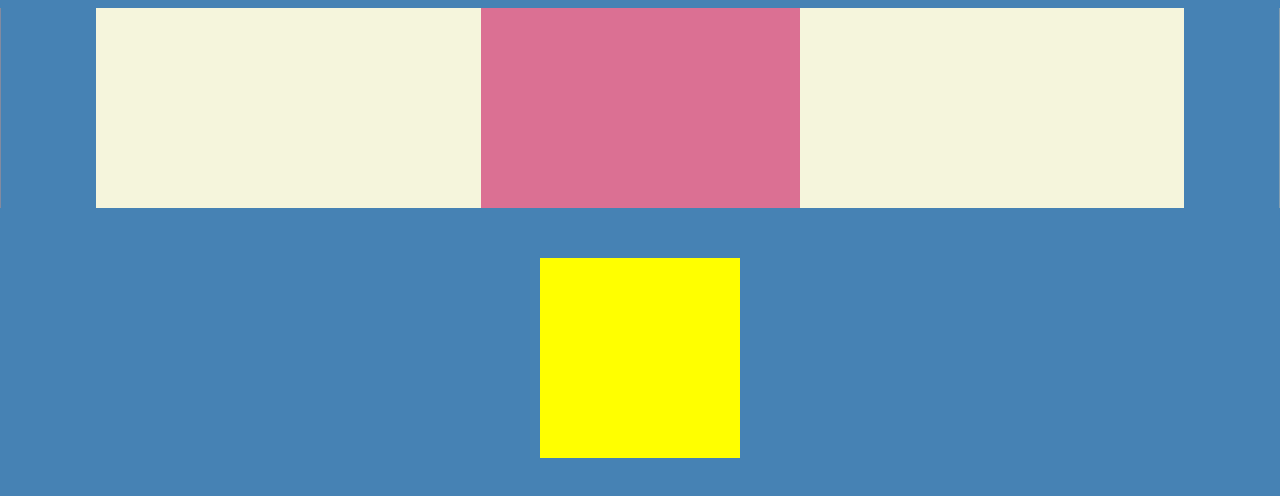
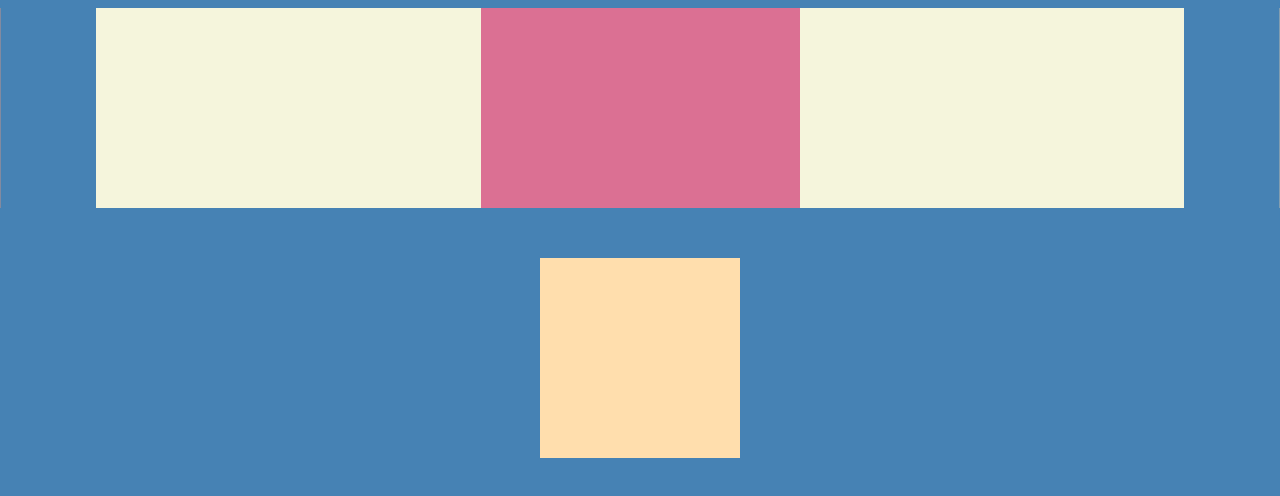
Before and after one commit to CerealCoder/smoothie, a website: page index.html in a window 1280 px wide. Shown: the top 496 px of the page. Drawn offline with Linux system fonts and the light colour scheme.

Commit message:
changed the color on the yellow item

```diff
--- a/sass/_smoothie.sass
+++ b/sass/_smoothie.sass
@@ -94,5 +94,5 @@ body
       width: 200px
       height: 200px
       display: block
-      background: yellow
+      background: navajowhite
       margin: 50px auto
```
Also changed, not shown: main.css.
